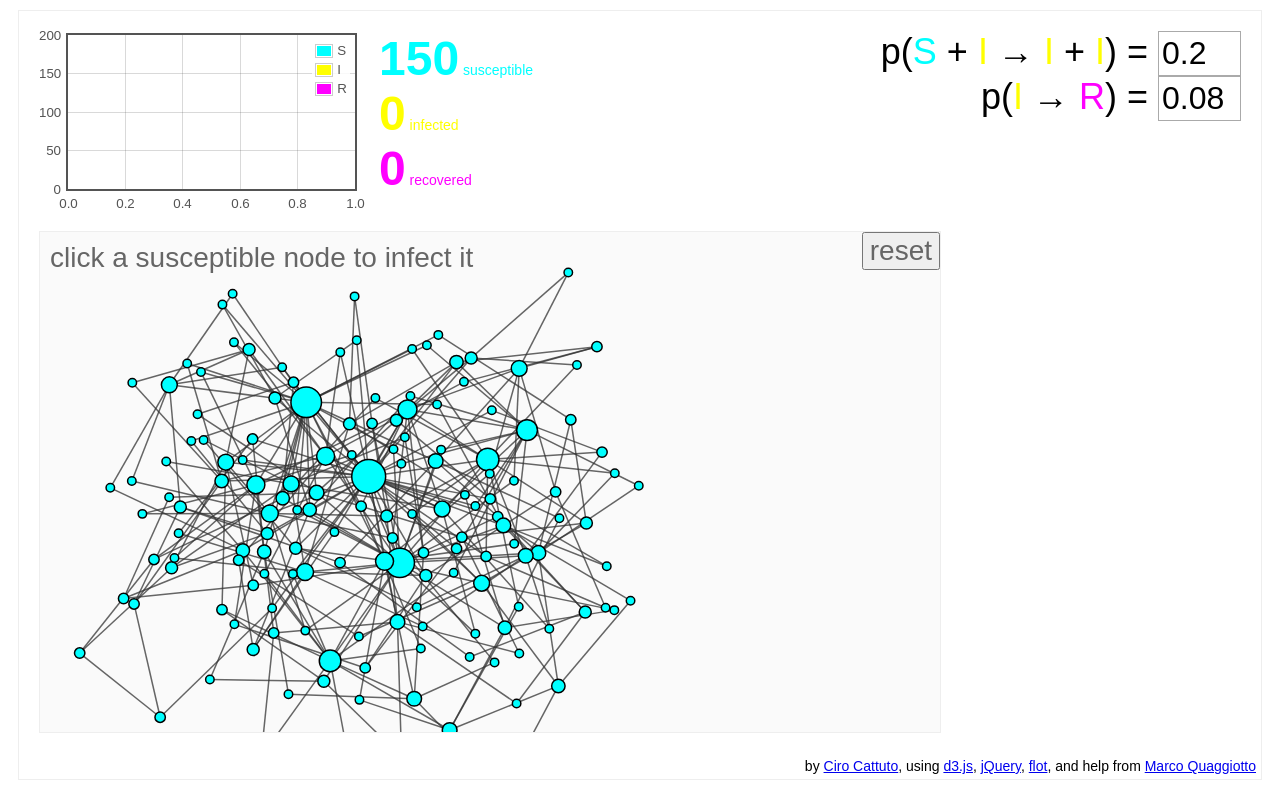
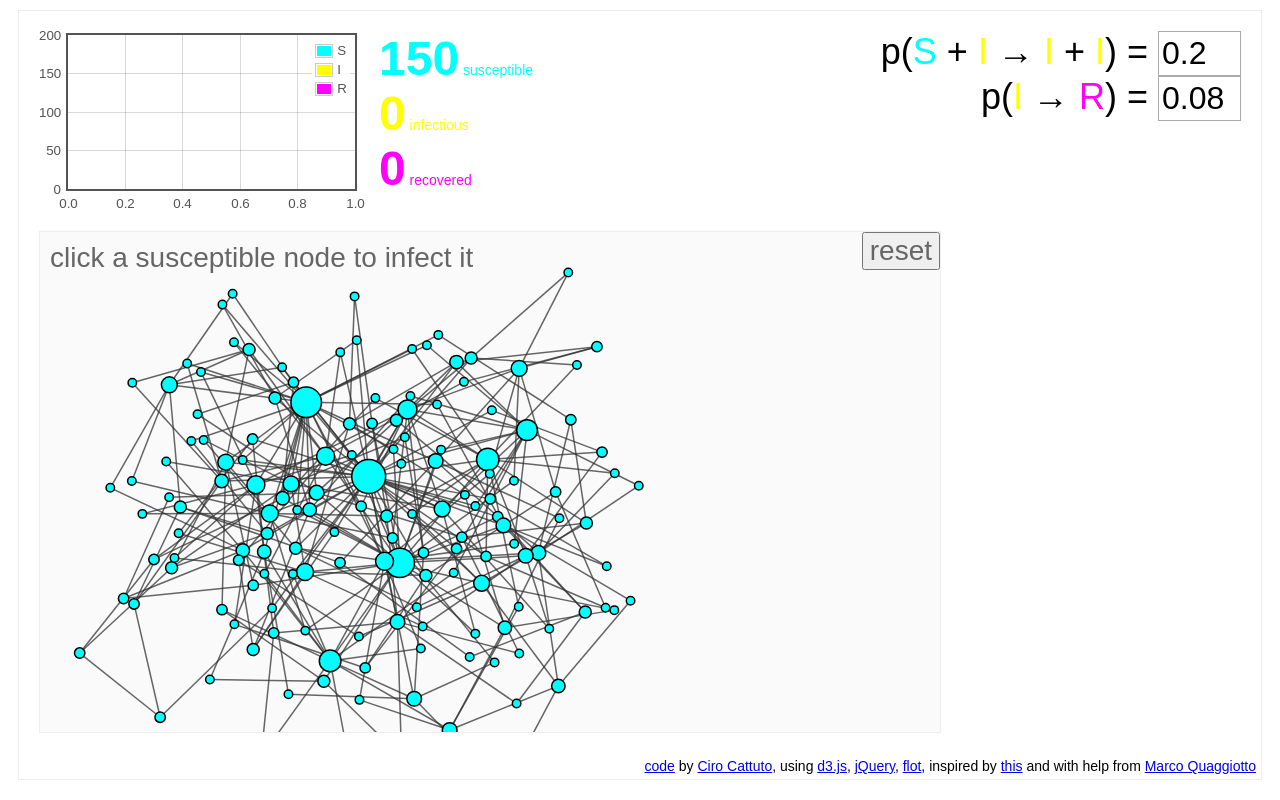
Before and after one commit to ccattuto/SIRtoy, a plain HTML site: page index.html in a window 1280 px wide. Drawn offline with Linux system fonts and the light colour scheme.

Commit message:
HTML/CSS fixes.

```diff
--- a/index.html
+++ b/index.html
@@ -18,13 +18,13 @@
 
   <div id="counters">
     <span id="susceptible"><span id="count_S">0</span> susceptible</span><br />
-    <span id="infected"><span id="count_I">0</span> infected</span><br />
+    <span id="infectious"><span id="count_I">0</span> infectious</span><br />
     <span id="recovered"><span id="count_R">0</span> recovered</span>
  </div>
 
  <div id="controls">
-   <span>p(<span style="color: #0ff">S</span> + <span style="color: #ff0">I</span> &rarr; <span style="color: #ff0">I</span> + <span style="color: #ff0">I</span>) = <input id="p_SI" type="text" name="p_SI" value="0.00"></input></span><br />
-   <span>p(<span style="color: #ff0">I</span> &rarr; <span style="color: #f0f">R</span>) = <input id="p_IR" type="text" name="p_IR" value="0.00"></input></span>
+   <span>p(<span style="color: #0ff">S</span> + <span style="color: #ff0">I</span> &rarr; <span style="color: #ff0">I</span> + <span style="color: #ff0">I</span>) = <input id="p_SI" type="text" name="p_SI" value="0.00" /></span><br />
+   <span>p(<span style="color: #ff0">I</span> &rarr; <span style="color: #f0f">R</span>) = <input id="p_IR" type="text" name="p_IR" value="0.00" /></span>
  </div>
 
   <div id="graph-layout">
@@ -34,7 +34,7 @@
     </div>
   </div>
 
-  <div id="credits">by <a href="http://isiosf.isi.it/~cattuto/">Ciro Cattuto</a>, using <a href="http://mbostock.github.com/d3/">d3.js</a>, <a href="http://jquery.com/">jQuery</a>, <a href="http://code.google.com/p/flot/">flot</a>, and help from <a href="http://knowledgecartography.org/">Marco Quaggiotto</a></div>
+  <div id="credits"><a href="https://github.com/ccattuto/SIRtoy">code</a> by <a href="http://isiosf.isi.it/~cattuto/">Ciro Cattuto</a>, using <a href="http://mbostock.github.com/d3/">d3.js</a>, <a href="http://jquery.com/">jQuery</a>, <a href="http://code.google.com/p/flot/">flot</a>, inspired by <a href="http://blockses.appspot.com/929623">this</a> and with help from <a href="http://knowledgecartography.org/">Marco Quaggiotto</a></div>
   </div>
 
   <script type="text/javascript" src="sirtoy.js"></script>
--- a/sirtoy.css
+++ b/sirtoy.css
@@ -37,7 +37,7 @@ span#susceptible {
     font-size: 14px;
 }
 
-span#infected {
+span#infectious {
 	color: #ff0;
     font-size: 14px;
 }
```
